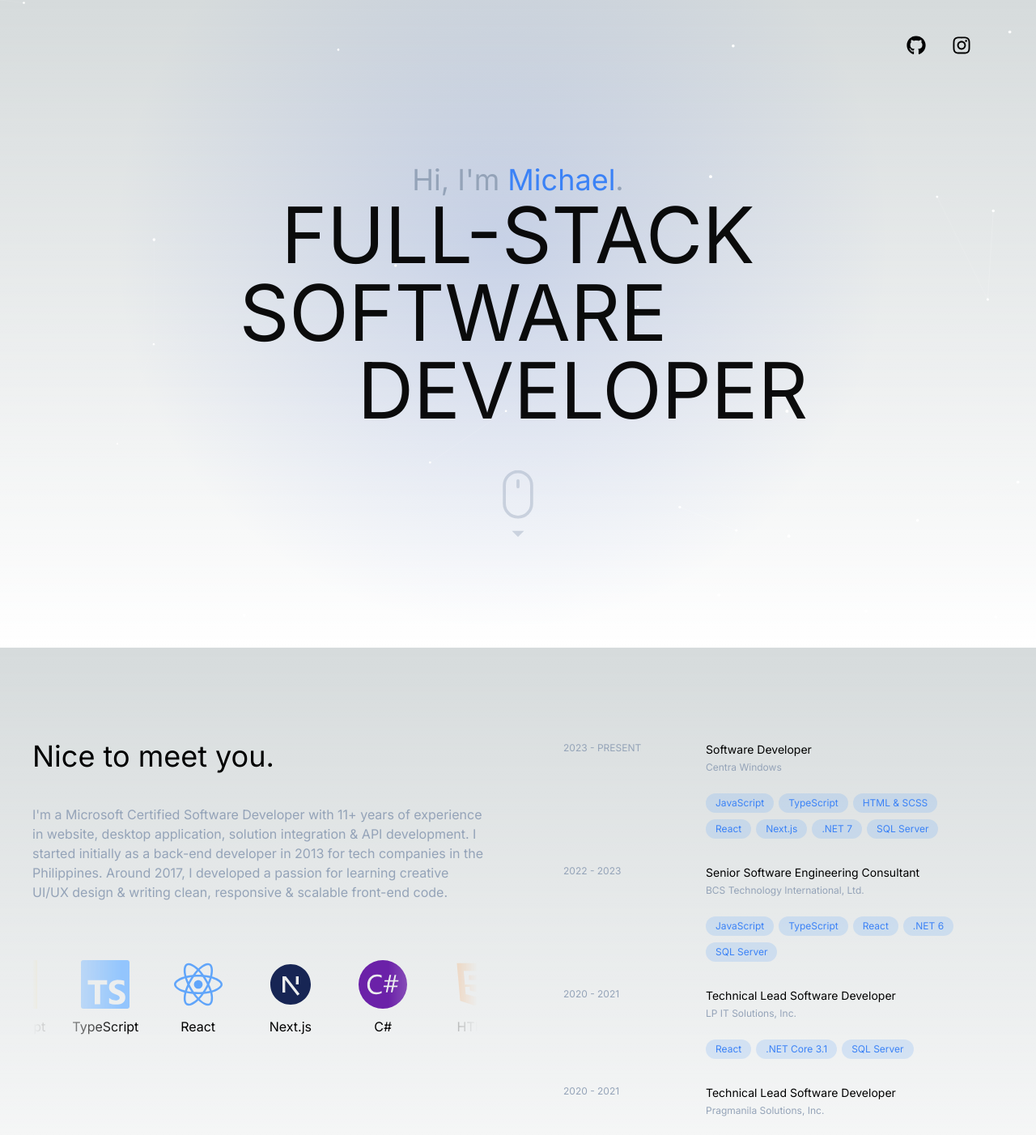
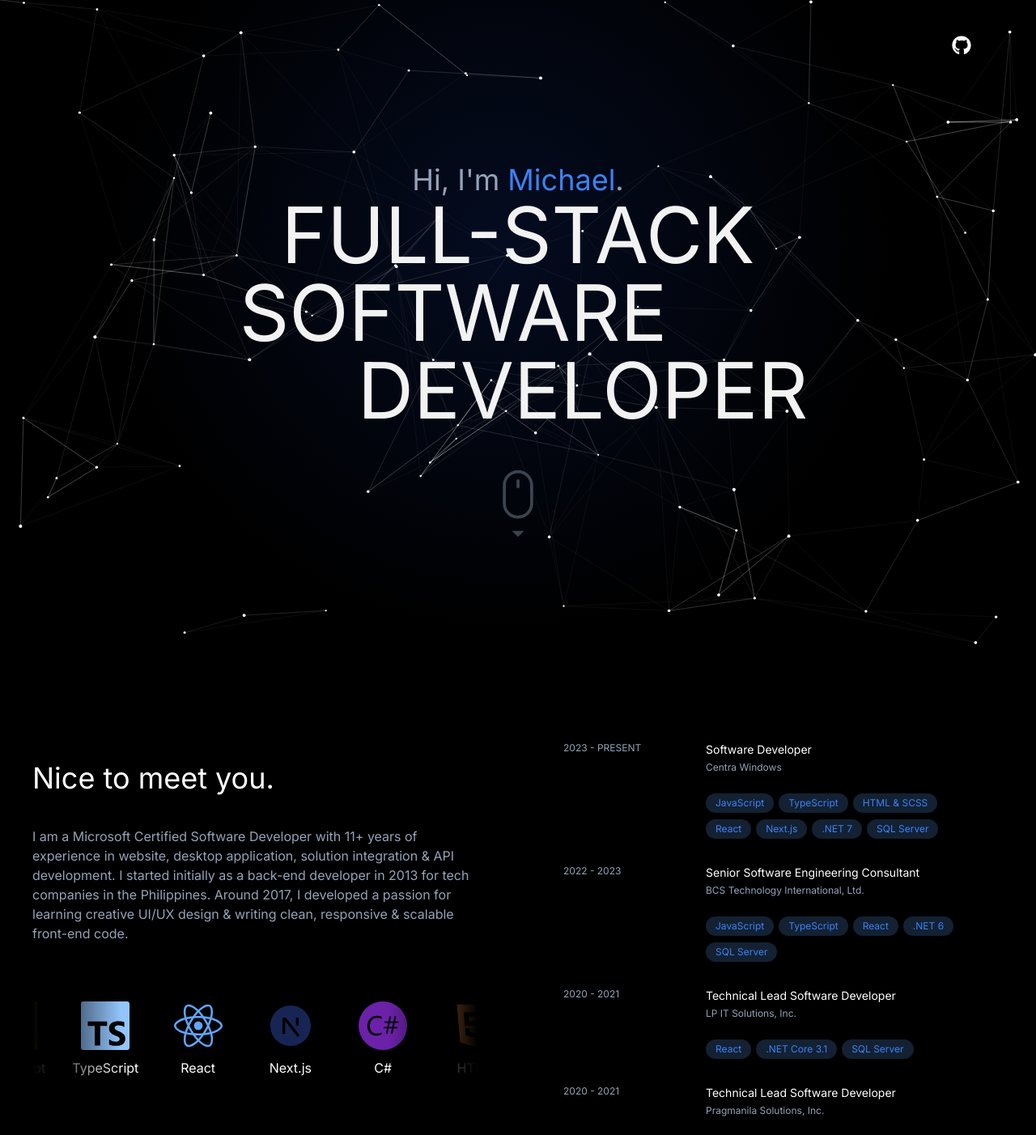
Before and after one commit to michaelydeguzman/ezpz-ui, a Next.js app: page / in a window 1280 px wide. Shown: the top 1402 px of the page at 81% size. Built offline with nearby package versions, Linux system fonts and the light colour scheme.

Commit message:
Fix prod build issues
Fix prod build issues

```diff
--- a/app/about/page.tsx
+++ /dev/null
@@ -1,7 +0,0 @@
-import { SITE_TEXT } from "../lib/constants";
-
-const About = () => {
-  return <>{SITE_TEXT.ABOUT}</>;
-};
-
-export default About;
--- a/app/components/background/starryBg.tsx
+++ b/app/components/background/starryBg.tsx
@@ -19,7 +19,7 @@ const StarryBackground: React.FC = () => {
       vy: number;
     }[] = [];
     const FPS = 60;
-    const x = 25;
+    const x = 100;
     const mouse = { x: 0, y: 0 };
 
     for (let i = 0; i < x; i++) {
--- a/app/components/navBar/navBar.tsx
+++ b/app/components/navBar/navBar.tsx
@@ -1,7 +1,5 @@
 "use client";
-import { FC, useEffect, useState } from "react";
-import { Logo } from "../logo/logo";
-import { NavButtonGroup } from "./navButtonGroup/navButtonGroup";
+import { FC } from "react";
 import { FaGithub, FaInstagram } from "react-icons/fa";
 
 interface NavBarProps {}
@@ -16,8 +14,14 @@ export const NavBar: FC<NavBarProps> = () => {
         <NavButtonGroup />
       </div> */}
       <div className="col-span-1 flex items-center justify-end space-x-8">
-        <FaGithub className="cursor-pointer text-2xl transition-all duration-300 ease-in-out hover:scale-110" />
-        <FaInstagram className="cursor-pointer text-2xl transition-all duration-300 ease-in-out hover:scale-110" />
+        <a
+          href="https://github.com/michaelydeguzman"
+          target="_blank"
+          rel="noopener noreferrer"
+        >
+          <FaGithub className="cursor-pointer text-2xl transition-all duration-300 ease-in-out hover:scale-110" />
+        </a>
+        {/* <FaInstagram className="cursor-pointer text-2xl transition-all duration-300 ease-in-out hover:scale-110" /> */}
       </div>
     </div>
   );
--- /dev/null
+++ b/app/components/sections/index.module.scss
@@ -0,0 +1,11 @@
+.maskedBottom {
+  mask-image: linear-gradient(
+    to bottom,
+    rgba(0, 0, 0, 1) 80%,
+    rgba(0, 0, 0, 0)
+  );
+}
+
+.maskedTop {
+  mask-image: linear-gradient(to top, rgba(0, 0, 0, 1) 80%, rgba(0, 0, 0, 0));
+}
--- a/app/components/sections/index.tsx
+++ b/app/components/sections/index.tsx
@@ -1,6 +1,7 @@
 import { WORK_EXP } from "@/app/lib/constants";
 import { MouseScrollButton } from "../buttons/mouseScrollButton/mouseScrollButton";
 import { TechStackBar } from "../techstackBar/techstackBar";
+import styles from "./index.module.scss";
 
 const Landing = () => {
   return (
@@ -33,7 +34,7 @@ const Experience = () => {
         <div className="sticky top-0 flex h-full max-w-[35rem] flex-col items-start justify-center">
           <span className="text-left text-4xl">Nice to meet you.</span>
           <p className="mt-10 rounded-lg text-left leading-normal text-slate-400">
-            I'm a Microsoft Certified Software Developer with 11+ years of
+            I am a Microsoft Certified Software Developer with 11+ years of
             experience in website, desktop application, solution integration &
             API development. I started initially as a back-end developer in 2013
             for tech companies in the Philippines. Around 2017, I developed a
@@ -44,19 +45,23 @@ const Experience = () => {
             <TechStackBar />
           </div>
 
-          <button className="mt-40 flex-grow-0 rounded bg-blue-500 px-3 py-2 text-white">
-            View Full Resume
-          </button>
+          <a href="/files/Michael Enry De Guzman_Resume.pdf" download>
+            <button className="mt-20 flex-grow-0 rounded-full border px-4 py-2 text-white hover:bg-slate-400 hover:text-black">
+              Download Full Resume
+            </button>
+          </a>
         </div>
       </div>
-      <div className="flex h-[600px] w-1/2 justify-start overflow-auto">
+      <div
+        className={`flex h-[600px] w-1/2 justify-start overflow-auto ${styles.maskedBottom} pb-10`}
+      >
         <div className="flex h-full w-[35rem] flex-col items-start">
           {WORK_EXP.map((exp, i) => {
             const { timeline, positions, company, techstack } = exp;
 
             return (
               <div
-                id={`exp_${i}`}
+                key={`exp_${i}`}
                 className="grid w-full cursor-pointer grid-cols-3 rounded-lg p-4 hover:bg-slate-800 hover:bg-opacity-40"
               >
                 <div className="col-span-1 w-full text-xs uppercase text-slate-400">
@@ -64,15 +69,18 @@ const Experience = () => {
                 </div>
                 <div className="col-span-2 flex flex-col">
                   {positions.map((position, ii) => (
-                    <span id={`pos_${ii}`} className="text-left text-sm">
+                    <span key={`pos_${ii}`} className="text-left text-sm">
                       {position}
                     </span>
                   ))}
                   <span className="mt-1 text-xs text-slate-400">{company}</span>
                   {techstack && (
                     <ul className="mt-4 flex w-full flex-wrap">
-                      {techstack.map((ts) => (
-                        <li className="mr-1.5 mt-2 rounded-full bg-blue-400 bg-opacity-20 px-3 py-1 text-xs text-blue-500">
+                      {techstack.map((ts, iii) => (
+                        <li
+                          key={`ts_${iii}`}
+                          className="mr-1.5 mt-2 rounded-full bg-blue-400 bg-opacity-20 px-3 py-1 text-xs text-blue-500"
+                        >
                           {ts}
                         </li>
                       ))}
--- a/app/globals.css
+++ b/app/globals.css
@@ -3,10 +3,12 @@
 @tailwind utilities;
 
 :root {
-  --foreground-rgb: 0, 0, 0;
+  /* --foreground-rgb: 0, 0, 0;
   --background-start-rgb: 214, 219, 220;
-  --background-end-rgb: 255, 255, 255;
-
+  --background-end-rgb: 255, 255, 255; */
+  --foreground-rgb: 255, 255, 255;
+  --background-start-rgb: 0, 0, 0;
+  --background-end-rgb: 0, 0, 0;
   min-height: 100vh;
 }
 
```
Also changed, not shown: app/contact/page.tsx (deleted), app/work/page.tsx (deleted), 1 other file (tests, documents, lock files or other folders).
